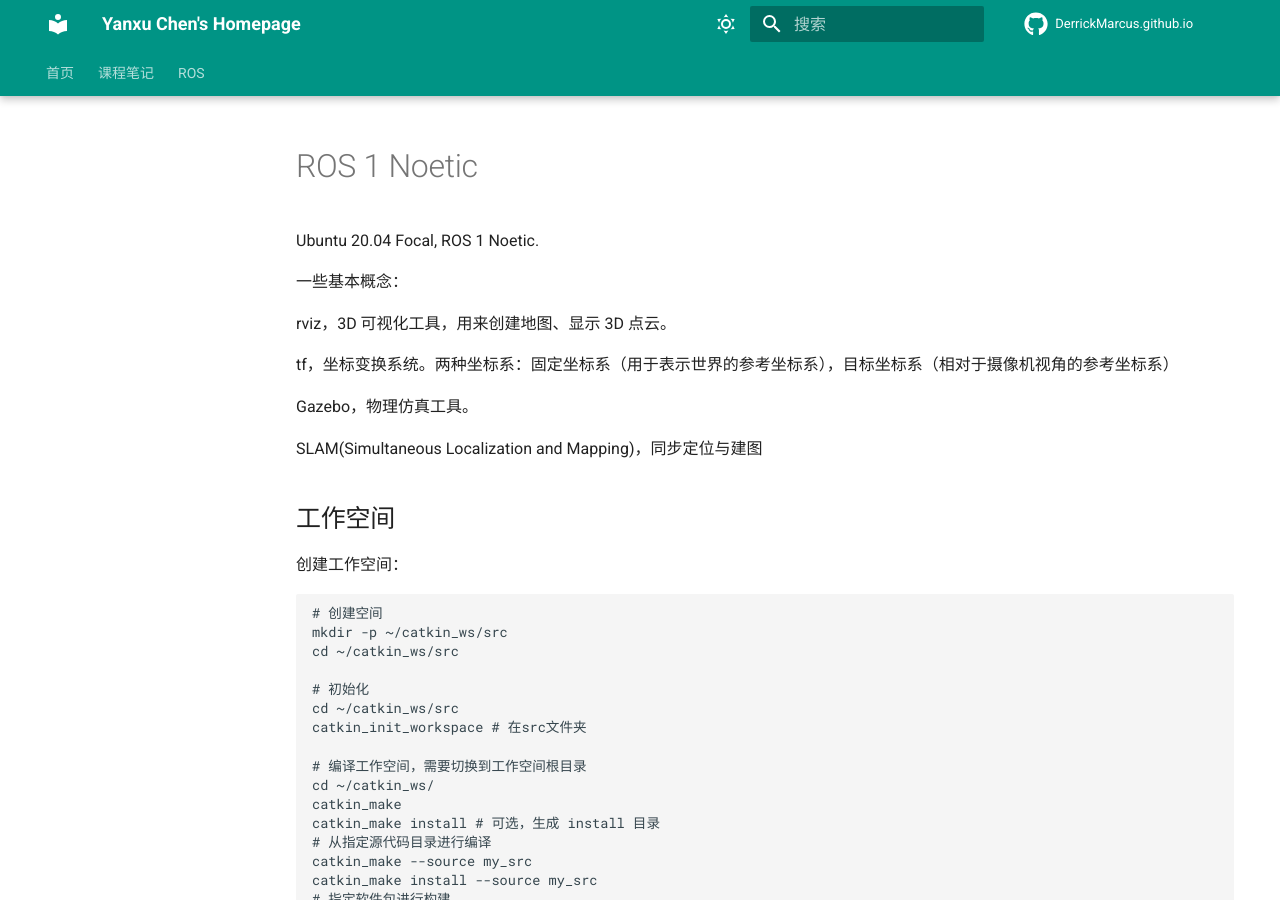
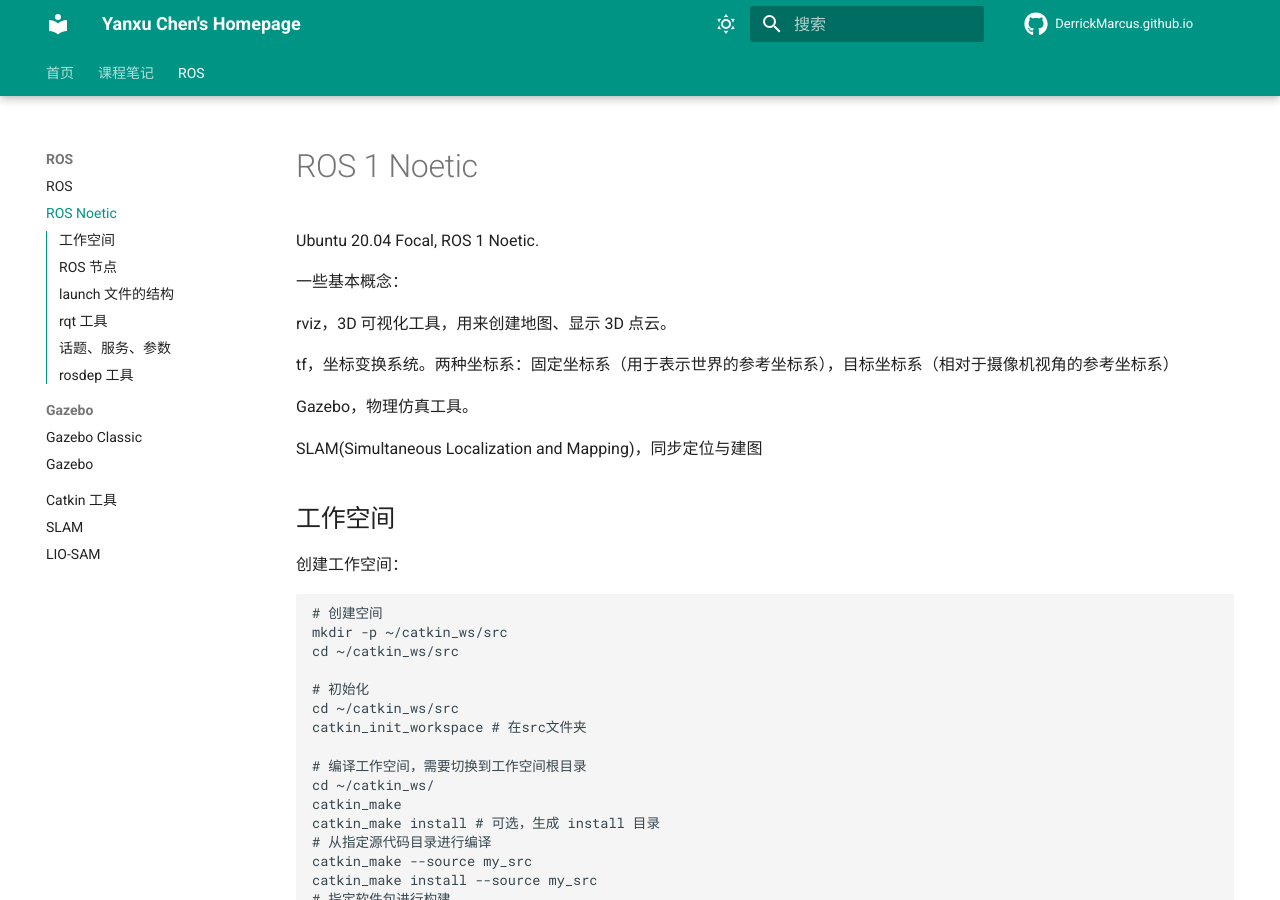
Before and after one commit to DerrickMarcus/DerrickMarcus.github.io, an MkDocs documentation site: the page built from docs/ros/ros1/noetic.md, in a window 1280 px wide and 900 px high. Built offline with MkDocs 1.6.1 and Material for MkDocs 9.7.7, drawn with Linux system fonts in a browser that asks for light colours; comment, search, counter and statistics services are not loaded.

Commit message:
fix: :bug: fix error

```diff
--- a/mkdocs.yml
+++ b/mkdocs.yml
@@ -124,7 +124,7 @@ nav:
           期末复习: coursenotes/ss/review.md
   - ROS:
       - ros/index_ros.md
-      - ROS Noetic: ROS/ROS1/noetic.md
+      - ROS Noetic: ros/ros1/noetic.md
       - Gazebo:
           - Gazebo Classic: ros/gazebo/gazebo11.md
           - Gazebo: ros/gazebo/gazebo.md
```
